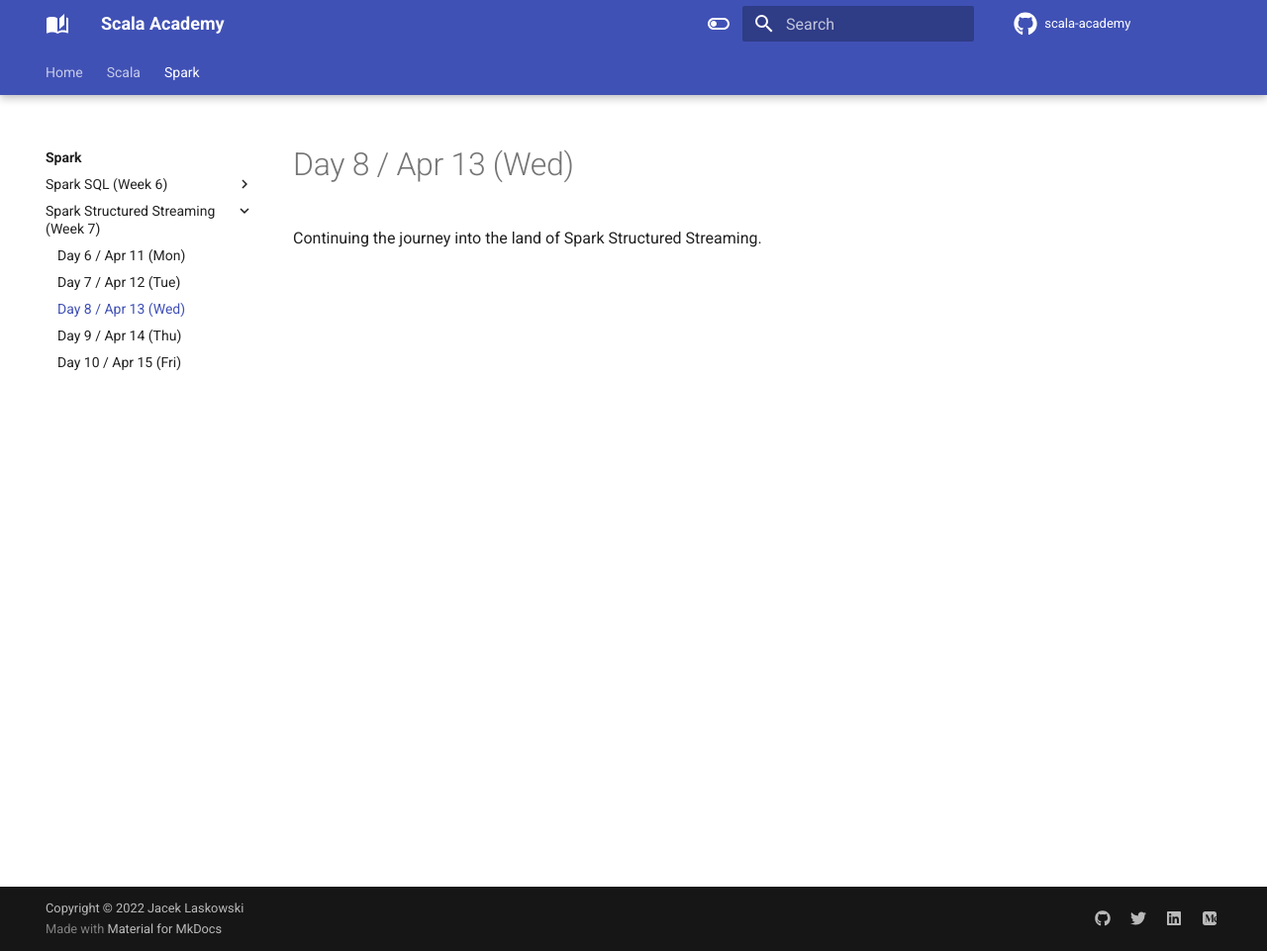
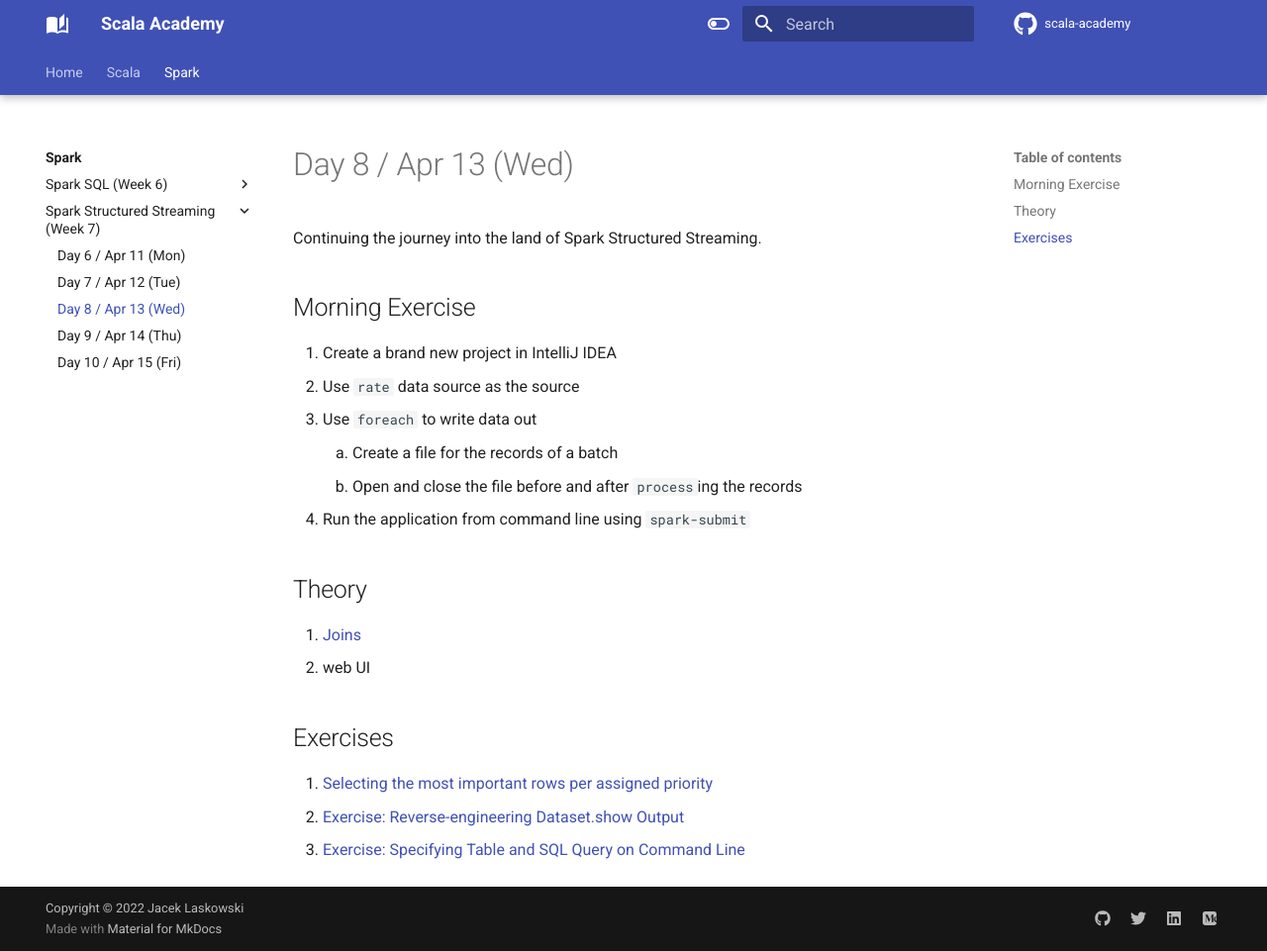
Before and after one commit to jaceklaskowski/scala-academy, an MkDocs documentation site: the page built from docs/spark/008.md, in a window 1280 px wide and 961 px high. Shown: the whole window at 99% size. Built offline with MkDocs 1.6.1 and Material for MkDocs 9.7.7, drawn with Linux system fonts in a browser that asks for light colours; comment, search, counter and statistics services are not loaded.

Commit message:
Days 7-8

```diff
--- a/docs/spark/008.md
+++ b/docs/spark/008.md
@@ -1,3 +1,23 @@
 # Day 8 / Apr 13 (Wed)
 
 Continuing the journey into the land of Spark Structured Streaming.
+
+## Morning Exercise
+
+1. Create a brand new project in IntelliJ IDEA
+1. Use `rate` data source as the source
+1. Use `foreach` to write data out
+    1. Create a file for the records of a batch
+    1. Open and close the file before and after `process`ing the records
+1. Run the application from command line using `spark-submit`
+
+## Theory
+
+1. [Joins](https://jaceklaskowski.github.io/spark-workshop/slides/spark-sql-joins.html#/home)
+1. web UI
+
+## Exercises
+
+1. [Selecting the most important rows per assigned priority](https://jaceklaskowski.github.io/spark-workshop/exercises/sql/selecting-the-most-important-rows-per-assigned-priority.html)
+1. [Exercise: Reverse-engineering Dataset.show Output](https://jaceklaskowski.github.io/spark-workshop/exercises/spark-sql-exercise-Reverse-engineering-Dataset-show-Output.html)
+1. [Exercise: Specifying Table and SQL Query on Command Line](https://jaceklaskowski.github.io/spark-workshop/exercises/spark-sql-exercise-Specifying-Table-and-SQL-Query-on-Command-Line.html)
```
Also changed, not shown: docs/spark/005.md (+3 -3 lines), docs/spark/007.md (+4 -6 lines).
